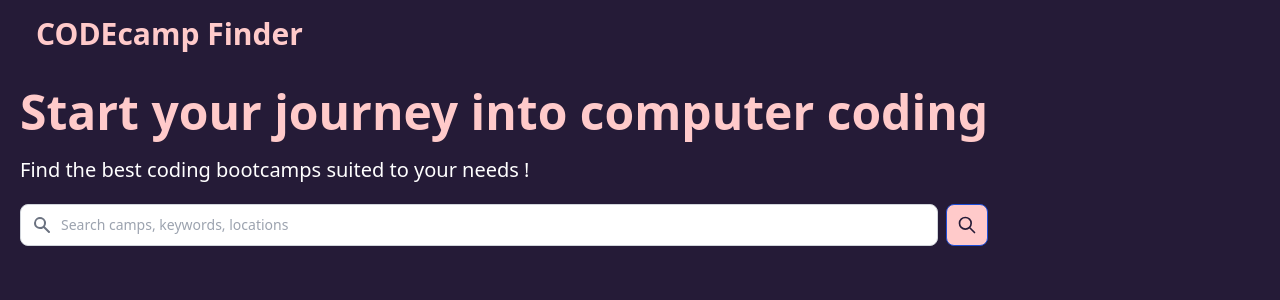
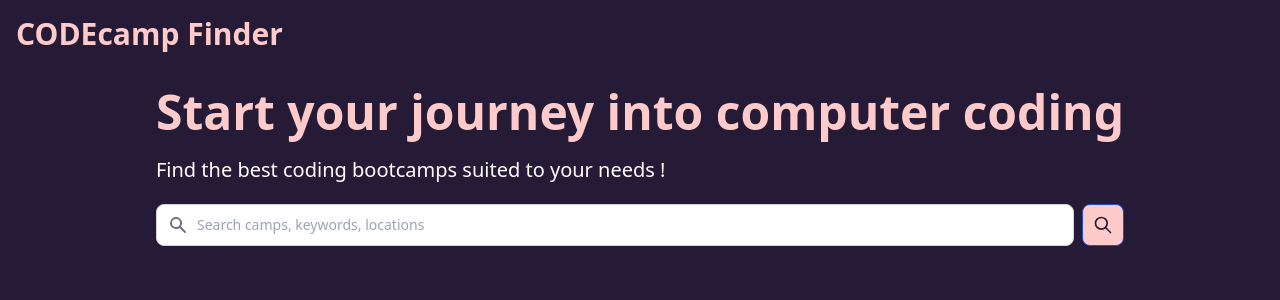
Before and after one commit to JoshHargreaves/Code-Camp-Finder, a Next.js app: page / in a window 1280 px wide. Shown: the top 300 px of the page. Built offline with nearby package versions, Linux system fonts and the light colour scheme.

Commit message:
Desktop spacing

```diff
--- a/components/Hero.jsx
+++ b/components/Hero.jsx
@@ -2,7 +2,7 @@ import React from 'react'
 
 const Hero = () => {
   return (
-    <div className="flex h-screen mb-12">
+    <div className="flex h-screen justify-center mb-12">
       <div className="z-[2] mt-10" />
       <div className="p-5 z-[2]  ">
         <h2 className="text-5xl text-custom-primary font-bold"> Start your journey into computer coding</h2>
@@ -10,7 +10,7 @@ const Hero = () => {
           Find the best coding bootcamps suited to your needs !
         </p>
         <form className="flex items-center">
-        <label for="camp-search" className="sr-only">Search camps, keywords, locations</label>
+        <label className="sr-only">Search camps, keywords, locations</label>
         <div className="relative w-full">
             <div className="flex absolute inset-y-0 left-0 items-center pl-3 pointer-events-none">
                 <svg className="w-5 h-5 text-gray-500 dark:text-gray-400" fill="currentColor" viewBox="0 0 20 20" xmlns="http://www.w3.org/2000/svg"><path fill-rule="evenodd" d="M8 4a4 4 0 100 8 4 4 0 000-8zM2 8a6 6 0 1110.89 3.476l4.817 4.817a1 1 0 01-1.414 1.414l-4.816-4.816A6 6 0 012 8z" clip-rule="evenodd"></path></svg>
--- a/components/navbar.jsx
+++ b/components/navbar.jsx
@@ -4,7 +4,7 @@ import Link from 'next/link'
 const Navbar = () => {
   return (
     <div className="w-full z-10 ease-in duration-200">
-      <div className="max-w-[1240px] m-auto flex justify-between items-center p-4 ">
+      <div className="max-w-[1240px] flex  p-4 ">
         <Link href="/">
           <h1 className="font-bold text-3xl  text-custom-primary ">CODEcamp Finder</h1>
         </Link>
```
